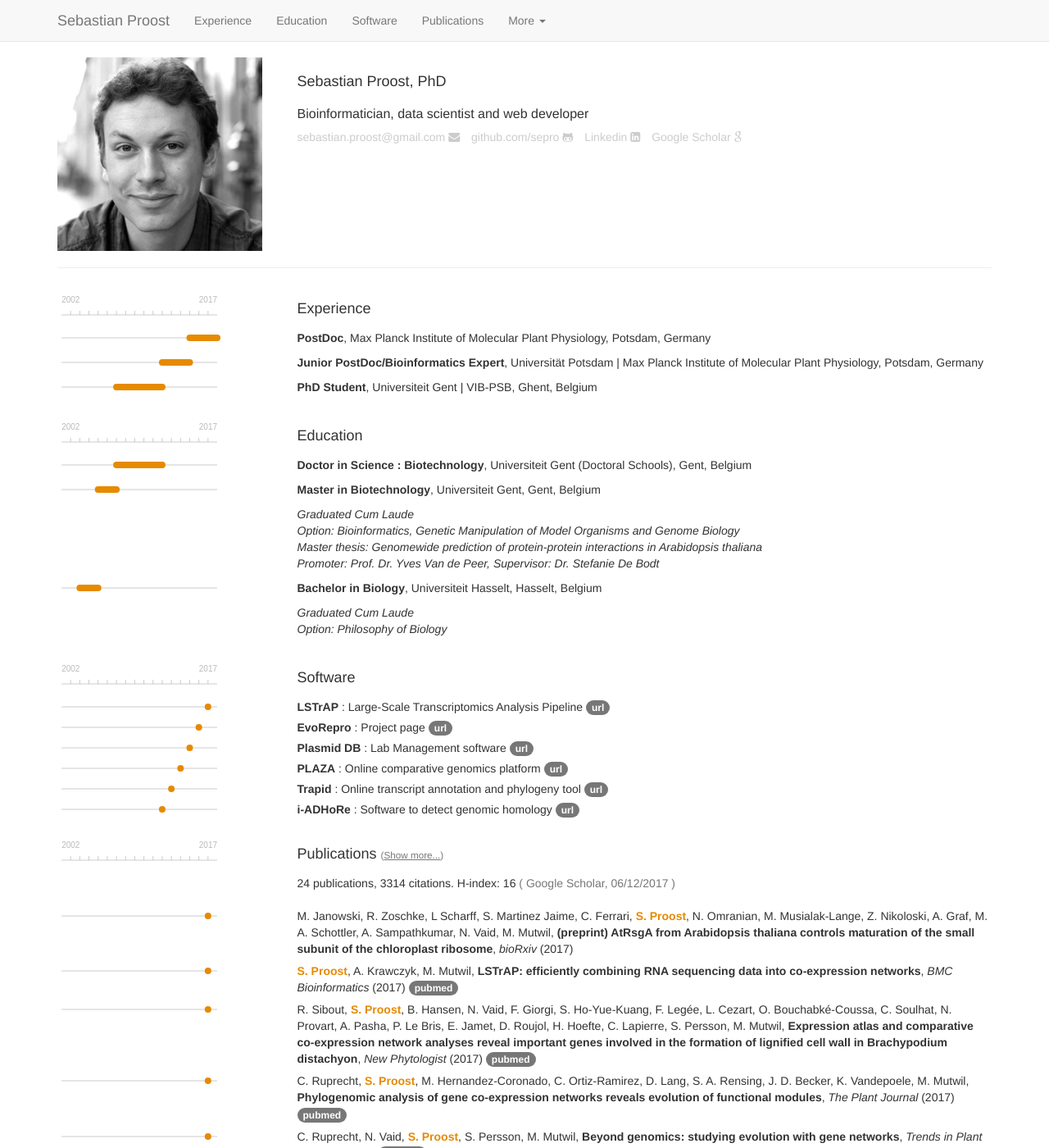
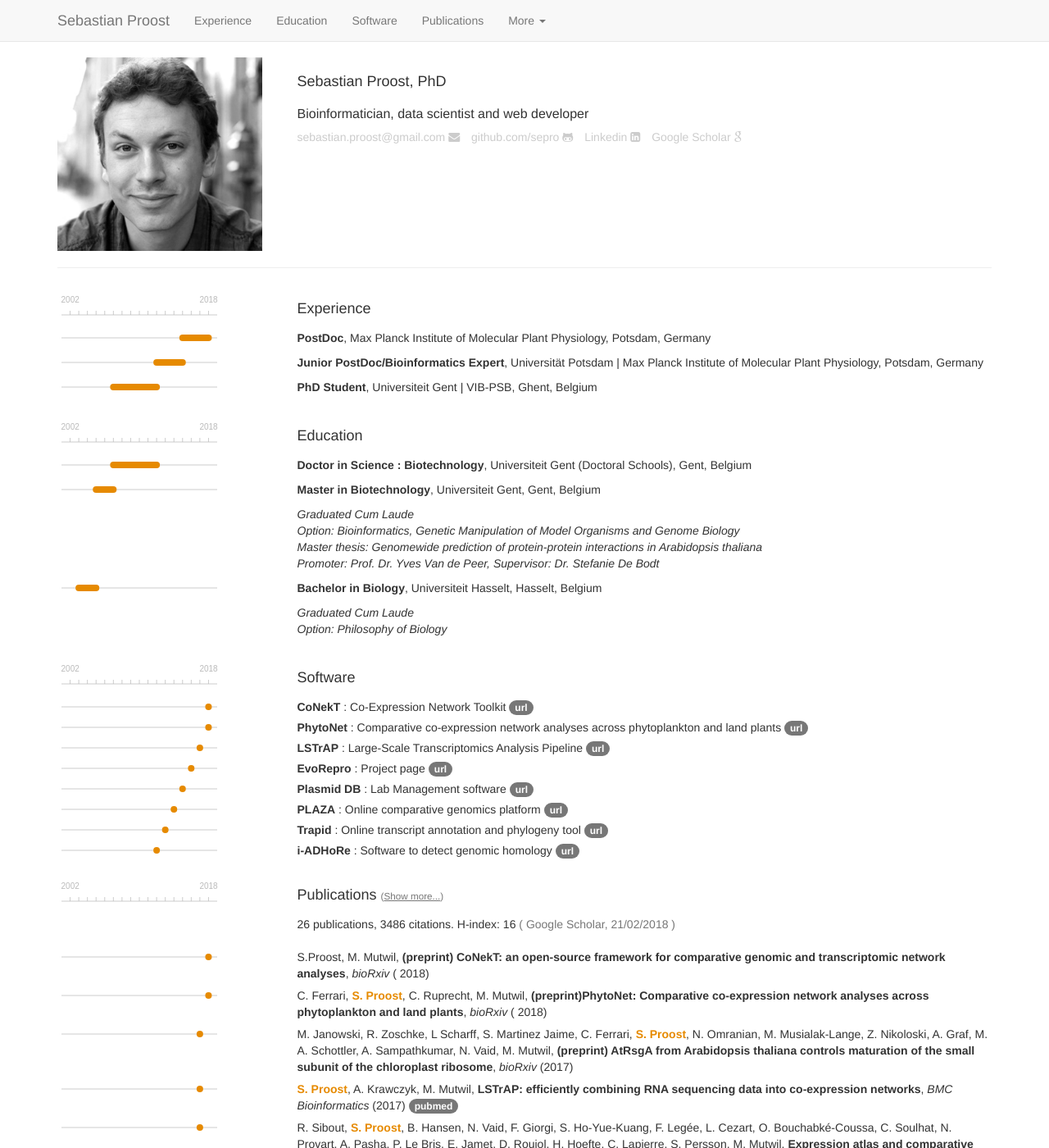
Before and after one commit to sepro/resume-pre2020, a Jekyll site: the page built from index.html, in a window 1280 px wide and 1400 px high. Shown: the whole window at 82% size. Built offline with Jekyll 4.4.1, drawn with Linux system fonts in a browser that asks for light colours; Markdown is read by kramdown in place of the engine named in the settings; some of the changed text lies outside the part shown.

Commit message:
update config (year), papers and software

```diff
--- a/_config.yml
+++ b/_config.yml
@@ -3,4 +3,4 @@ markdown: redcarpet
 highlighter: rouge
 encoding: utf-8
 timeline_start: 2001
-timeline_stop: 2018
+timeline_stop: 2019
--- a/_data/citations.yaml
+++ b/_data/citations.yaml
@@ -1,6 +1,6 @@
 platform: Google Scholar
-date: 06/12/2017
-publication_count: 24
-count: 3314
+date: 21/02/2018
+publication_count: 26
+count: 3486
 hindex: 16
-i10index: 17
+i10index: 18
--- a/_data/publications.csv
+++ b/_data/publications.csv
@@ -1,4 +1,6 @@
 Authors,Title,Journal,Year,Selected,PMID
+"S.Proost, M. Mutwil", (preprint) CoNekT: an open-source framework for comparative genomic and transcriptomic network analyses, bioRxiv, 2018,1,
+"C. Ferrari, S. Proost, C. Ruprecht, M. Mutwil", (preprint)PhytoNet: Comparative co-expression network analyses across phytoplankton and land plants, bioRxiv, 2018,1,
 "M. Janowski, R. Zoschke, L Scharff, S. Martinez Jaime, C. Ferrari, S. Proost, N. Omranian, M. Musialak-Lange, Z. Nikoloski, A. Graf, M. A. Schottler, A. Sampathkumar, N. Vaid, M. Mutwil",(preprint) AtRsgA from Arabidopsis thaliana controls maturation of the small subunit of the chloroplast ribosome,bioRxiv,2017,1,
 "S. Proost, A. Krawczyk, M. Mutwil",LSTrAP: efficiently combining RNA sequencing data into co-expression networks,BMC Bioinformatics,2017,1,29017446
 "R. Sibout, S. Proost, B. Hansen, N. Vaid, F. Giorgi, S. Ho-Yue-Kuang, F. Legée, L. Cezart, O. Bouchabké-Coussa, C. Soulhat, N. Provart, A. Pasha, P. Le Bris, E. Jamet, D. Roujol, H. Hoefte, C. Lapierre, S. Persson, M. Mutwil",Expression atlas and comparative co-expression network analyses reveal important genes involved in the formation of lignified cell wall in Brachypodium distachyon, New Phytologist,2017,1,28617955
@@ -9,7 +11,7 @@ Authors,Title,Journal,Year,Selected,PMID
 "S. Proost, M.Mutwil",Tools of the trade: studying molecular networks in plants,Current Opinion in Plant Biology,2016,1,26990519
 "M. A. Omidbakhshfard, S. Proost, U. Fujikura, B. Mueller-Roeber",Growth-regulating factors (GRFs): a small transcription factor family with important functions in plant biology,Molecular plant,2015,0,25620770
 "J. Cai*, X. Liu*, K. Vanneste*, S. Proost*, W.-C. Tsai*, K.-W. Liu*, ..., Y. Van de Peer, and Z.-J. Liu",The genome sequence of the orchid Phalaenopsis equestris,Nature genetics,2015,1,25420146
-"S. Proost*, M. Van Bel*, D. Vaneechoutte, Y. Van de Peer, D. Inz&eacute;, B. Mueller-Roeber, and K. Vandepoele",PLAZA 3.0: an access point for plant comparative genomics,Nucleic acids research,2014,1,25324309
+"S. Proost*, M. Van Bel*, D. Vaneechoutte, Y. Van de Peer, D. Inz&eacute;, B. Mueller-Roeber, and K. Vandepoele",PLAZA 3.0: an access point for plant comparative genomics,Nucleic acids research,2015,1,25324309
 "S. Balazadeh, J. Schildhauer, W. L. Ara&uacute;jo, S. Munn&eacute;-Bosch, A. R Fernie, S. Proost, K. Humbeck, and B. Mueller-Roeber",Reversal of senescence by N resupply to N-starved Arabidopsis thaliana: transcriptomic and metabolomic consequences,Journal of experimental botany,2014,0,24692653
 "M. Van Bel, S. Proost, C. Van Neste, D. Deforce, Y. Van de Peer, and K. Vandepoele",TRAPID: an efficient online tool for the functional and comparative analysis of de novo RNA-Seq transcriptomes,Genome biology,2013,0,24330842
 "P. Ruelens, R. A. de Maagd, S. Proost, G. Thei&#223;en, K. Geuten, and K. Kaufmann",FLOWERING LOCUS C in monocots and the tandem origin of angiosperm-specific MADS-box genes,Nature Communications,2013,1,23955420
--- a/_data/software.yaml
+++ b/_data/software.yaml
@@ -1,3 +1,11 @@
+- name: CoNekT
+  description: Co-Expression Network Toolkit
+  url: https://github.molgen.mpg.de/proost/CoNekT
+  year: 2018
+- name: PhytoNet
+  description: Comparative co-expression network analyses across phytoplankton and land plants
+  url: http://www.gene2function.de
+  year: 2018
 - name: LSTrAP
   description: Large-Scale Transcriptomics Analysis Pipeline
   url: https://github.molgen.mpg.de/proost/LSTrAP
```
